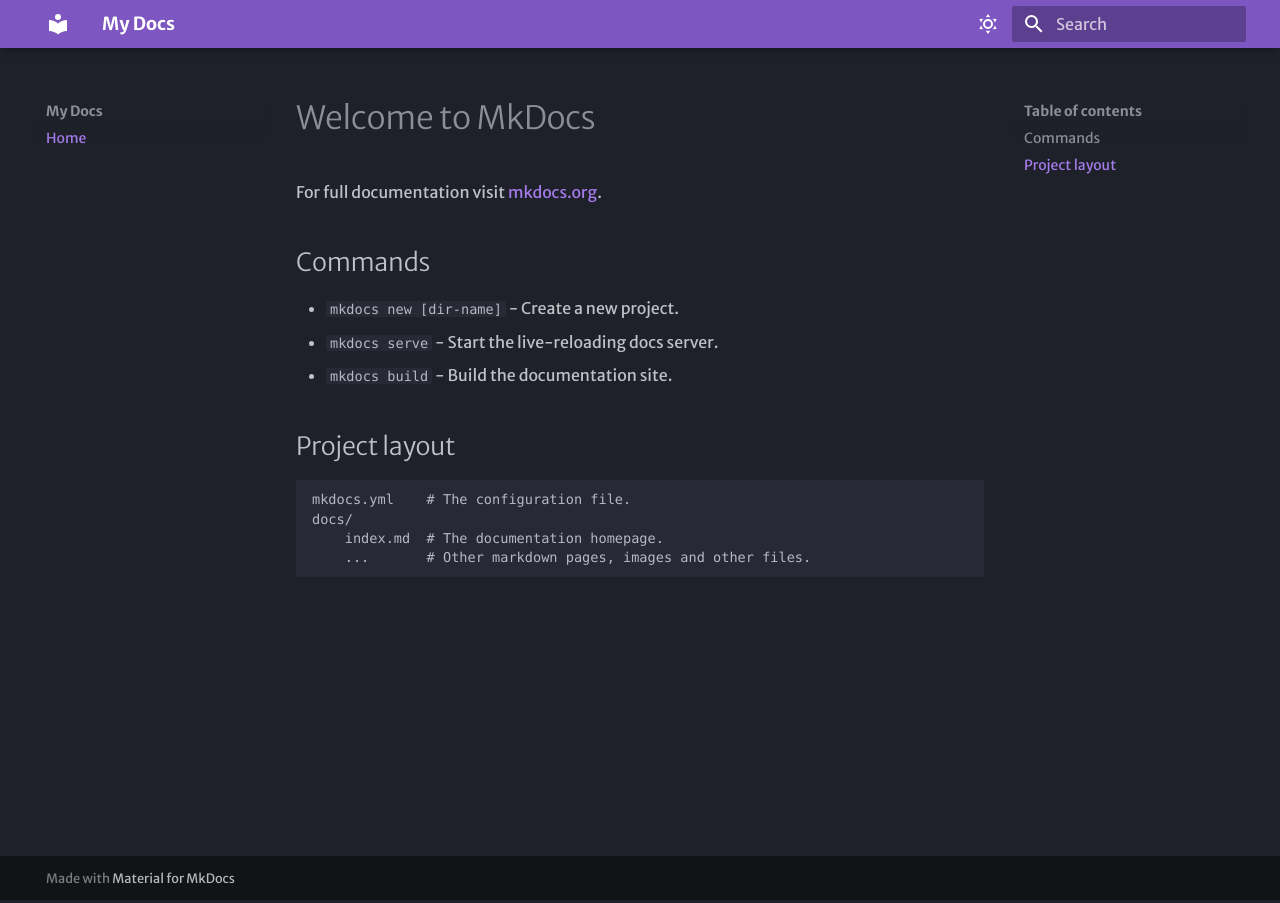
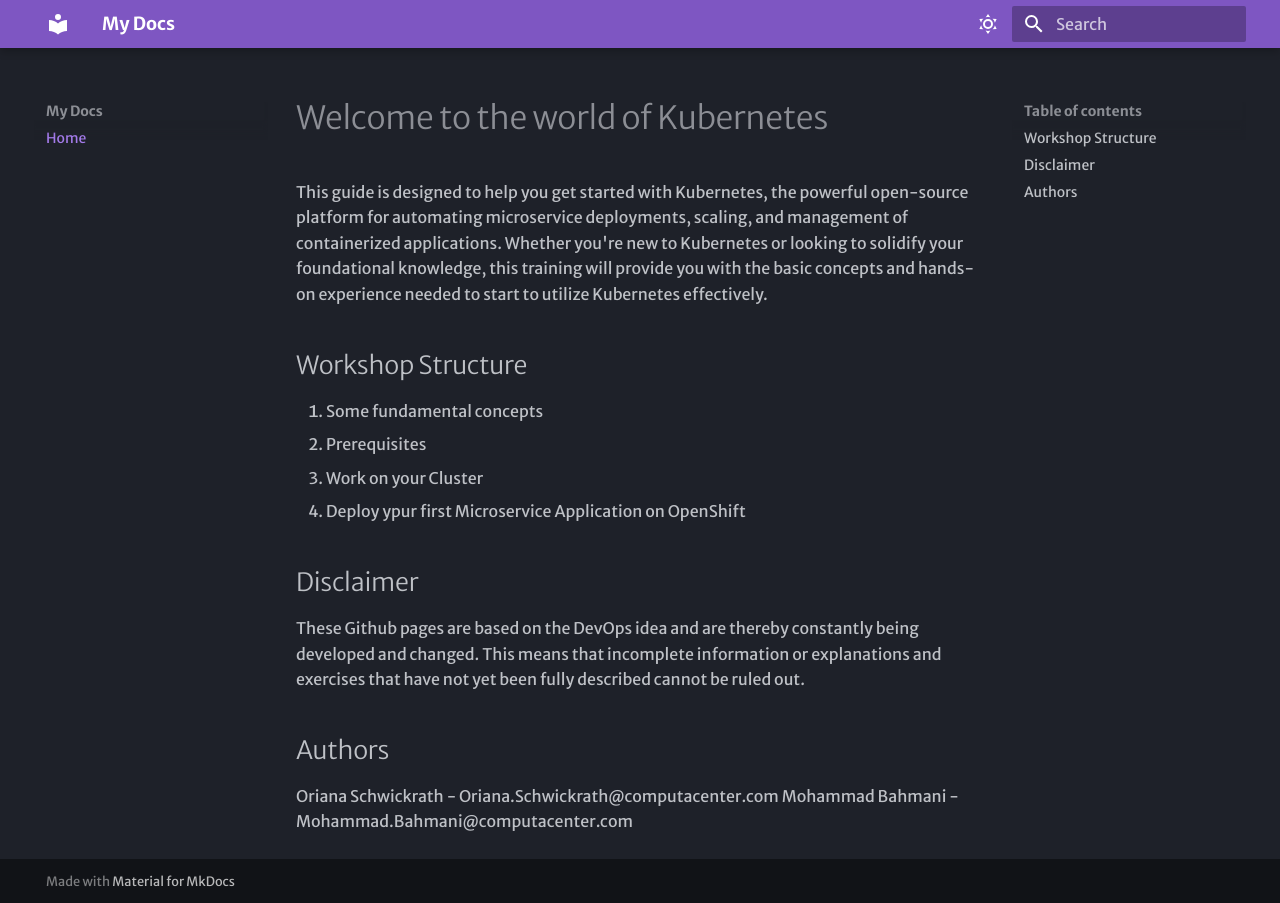
Before and after one commit to anairo98/kubernetes-training, an MkDocs documentation site: the page built from docs/index.md, in a window 1280 px wide. Built offline with MkDocs 1.6.1 and Material for MkDocs 9.7.7, drawn with Linux system fonts in a browser that asks for light colours; some web fonts are replaced.

Commit message:
index.md update

```diff
--- a/docs/index.md
+++ b/docs/index.md
@@ -1,16 +1,18 @@
-# Welcome to MkDocs
+# Welcome to the world of Kubernetes
 
-For full documentation visit [mkdocs.org](https://www.mkdocs.org).
+This guide is designed to help you get started with Kubernetes, the powerful open-source platform for automating microservice deployments, scaling, and management of containerized applications. Whether you're new to Kubernetes or looking to solidify your foundational knowledge, this training will provide you with the basic concepts and hands-on experience needed to start to utilize Kubernetes effectively.
 
-## Commands
+## Workshop Structure
 
-* `mkdocs new [dir-name]` - Create a new project.
-* `mkdocs serve` - Start the live-reloading docs server.
-* `mkdocs build` - Build the documentation site.
+1. Some fundamental concepts
+2. Prerequisites
+3. Work on your Cluster
+4. Deploy ypur first Microservice Application on OpenShift
 
-## Project layout
+## Disclaimer
 
-    mkdocs.yml    # The configuration file.
-    docs/
-        index.md  # The documentation homepage.
-        ...       # Other markdown pages, images and other files.
+These Github pages are based on the DevOps idea and are thereby constantly being developed and changed. This means that incomplete information or explanations and exercises that have not yet been fully described cannot be ruled out.
+
+## Authors
+Oriana Schwickrath - Oriana.Schwickrath@computacenter.com
+Mohammad Bahmani - Mohammad.Bahmani@computacenter.com
```
